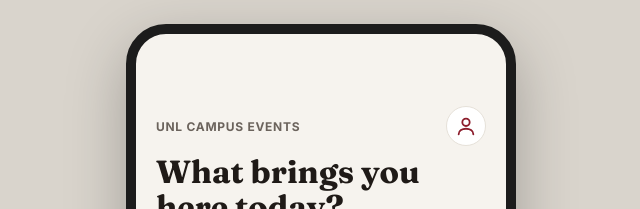
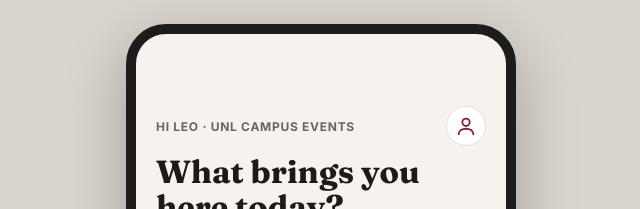
Before and after one commit to leolinquet/nevents, a React (Vite) app: page /#/ in a window 1280 px wide. Shown: the top 209 px of the page, without its empty margins (319-959 px from the left). Built offline with nearby package versions, Linux system fonts and the light colour scheme.

Commit message:
added fake user data

```diff
--- /dev/null
+++ b/src/data/user.js
@@ -0,0 +1,11 @@
+export const currentUser = {
+    firstName: 'Leo',
+    lastName: 'Messi',
+    email: 'lmessi2@huskers.unl.edu',
+    year: 'senior',
+    major: 'Computer Science',
+    clubs: [
+        { name: 'Husker Coding Club', role: 'Member', verified: false },
+        { name: 'Soccer Club', role: 'Captain', verified: true },
+    ],
+}
--- a/src/pages/Start.jsx
+++ b/src/pages/Start.jsx
@@ -1,12 +1,13 @@
 import { Link } from 'react-router-dom'
 import { ChevronRightIcon, PlusSquareIcon, UserIcon } from '../components/Icons.jsx'
+import { currentUser } from '../data/user.js'
 
 export default function Start() {
   return (
     <div className="screen">
       <main className="screen-body start">
         <div className="home-top">
-          <p className="eyebrow">UNL Campus Events</p>
+          <p className="eyebrow">Hi {currentUser.firstName} · UNL Campus Events</p>
           <button className="avatar-btn" aria-label="Profile">
             <UserIcon />
           </button>
```
